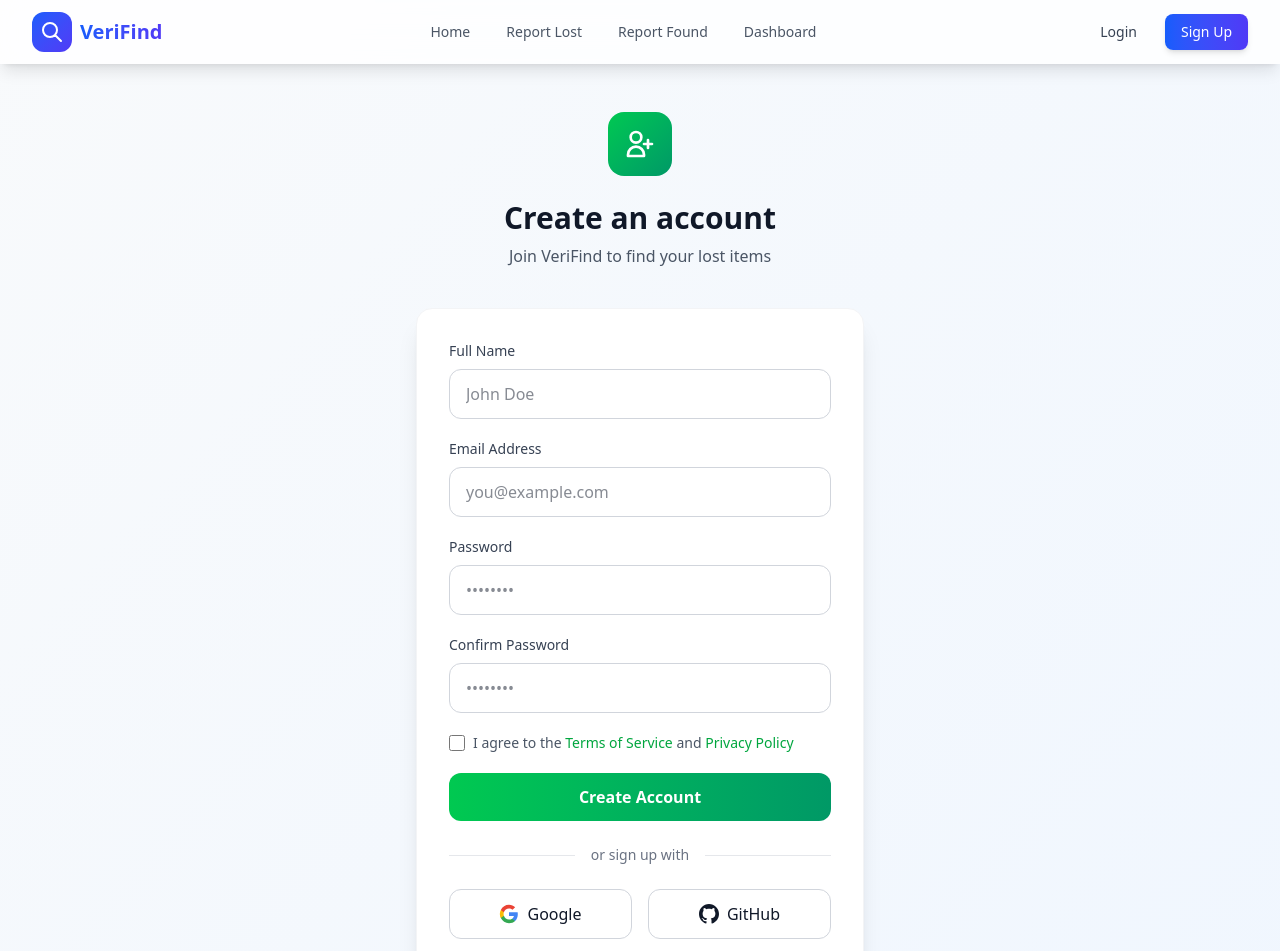
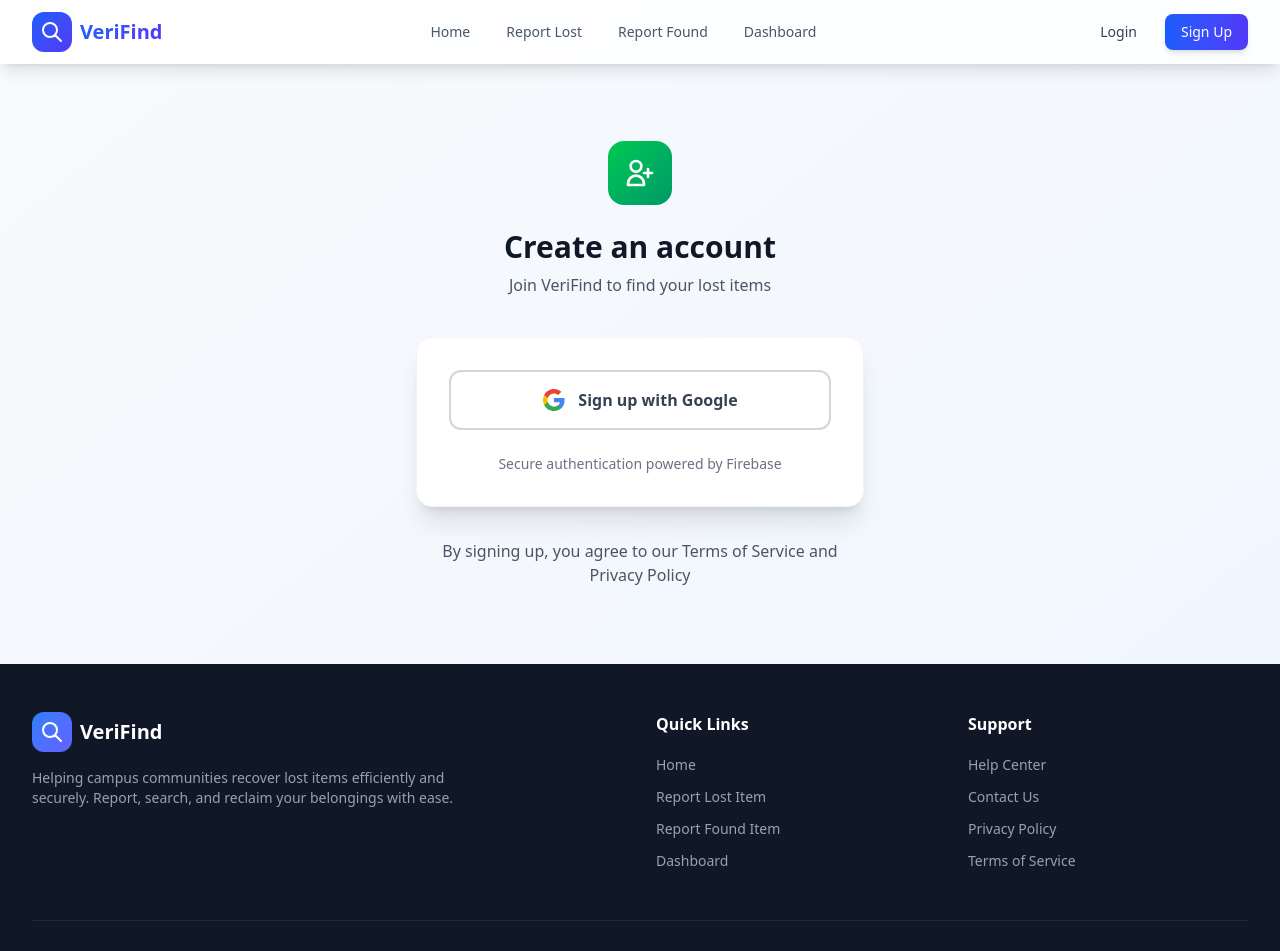
Before and after one commit to Hareeshwar-N-K/Veri-Find, a React (Vite) app: page /register in a window 1280 px wide. Shown: the top 951 px of the page. Built offline with nearby package versions, Linux system fonts and the light colour scheme.

Commit message:
Added Google Auth

```diff
--- a/package.json
+++ b/package.json
@@ -11,6 +11,7 @@
   },
   "dependencies": {
     "@tailwindcss/vite": "^4.1.18",
+    "firebase": "^12.7.0",
     "react": "^19.2.0",
     "react-dom": "^19.2.0",
     "react-router": "^7.11.0",
--- a/src/pages/Login.jsx
+++ b/src/pages/Login.jsx
@@ -1,18 +1,33 @@
 import React, { useState } from "react";
-import { Link } from "react-router-dom";
-import LoadingSpinner from "../components/LoadingSpinner";
+import { auth, provider } from "../firebase/config";
+import { signInWithPopup } from "firebase/auth";
+import { useNavigate } from "react-router-dom";
 
 function Login() {
-  const [email, setEmail] = useState("");
-  const [password, setPassword] = useState("");
+  const [error, setError] = useState("");
   const [isLoading, setIsLoading] = useState(false);
+  const navigate = useNavigate();
 
-  const handleSubmit = (e) => {
-    e.preventDefault();
+  const handleGoogleLogin = async () => {
     setIsLoading(true);
-    // Add Firebase authentication logic here
-    console.log("Logging in with:", email, password);
-    setTimeout(() => setIsLoading(false), 1000);
+    setError("");
+    try {
+      // 1. The Trigger
+      const result = await signInWithPopup(auth, provider);
+
+      // 2. The Success
+      const user = result.user;
+      console.log("Secure Login Success:", user.displayName);
+
+      // Redirect to Home/Dashboard
+      navigate("/");
+    } catch (err) {
+      // 3. The Failure (Handle specific error codes for better UX)
+      console.error("Login Failed:", err);
+      setError("Login failed. Please try again.");
+    } finally {
+      setIsLoading(false);
+    }
   };
 
   return (
@@ -35,84 +50,29 @@
               />
             </svg>
           </div>
-          <h2 className="text-3xl font-bold text-gray-900">Welcome back</h2>
+          <h2 className="text-3xl font-bold text-gray-900">VeriFind Login</h2>
           <p className="mt-2 text-gray-600">
-            Sign in to your account to continue
+            Securely access the Lost & Found portal
           </p>
         </div>
 
-        {/* Form */}
-        <div className="bg-white rounded-2xl shadow-xl p-8 border border-gray-100 relative">
-          {isLoading && (
-            <div className="absolute inset-0 bg-white/90 backdrop-blur-sm flex items-center justify-center rounded-2xl z-10">
-              <LoadingSpinner size="lg" text="Signing in..." />
+        {/* Google Auth */}
+        <div className="bg-white rounded-2xl shadow-xl p-8 border border-gray-100">
+          {error && (
+            <div className="mb-4 p-3 bg-red-50 border border-red-200 rounded-xl">
+              <p className="text-sm text-red-600">{error}</p>
             </div>
           )}
-          <form onSubmit={handleSubmit} className="space-y-6">
-            <div>
-              <label
-                htmlFor="email"
-                className="block text-sm font-medium text-gray-700 mb-2"
-              >
-                Email Address
-              </label>
-              <input
-                id="email"
-                type="email"
-                value={email}
-                onChange={(e) => setEmail(e.target.value)}
-                required
-                className="w-full px-4 py-3 rounded-xl border border-gray-300 focus:ring-2 focus:ring-blue-500 focus:border-transparent transition-all outline-none"
-                placeholder="you@example.com"
-              />
-            </div>
-
-            <div>
-              <div className="flex justify-between items-center mb-2">
-                <label
-                  htmlFor="password"
-                  className="block text-sm font-medium text-gray-700"
-                >
-                  Password
-                </label>
-                <a
-                  href="#"
-                  className="text-sm text-blue-600 hover:text-blue-700"
-                >
-                  Forgot password?
-                </a>
-              </div>
-              <input
-                id="password"
-                type="password"
-                value={password}
-                onChange={(e) => setPassword(e.target.value)}
-                required
-                className="w-full px-4 py-3 rounded-xl border border-gray-300 focus:ring-2 focus:ring-blue-500 focus:border-transparent transition-all outline-none"
-                placeholder="••••••••"
-              />
-            </div>
-
-            <div className="flex items-center">
-              <input
-                id="remember"
-                type="checkbox"
-                className="h-4 w-4 text-blue-600 focus:ring-blue-500 border-gray-300 rounded"
-              />
-              <label htmlFor="remember" className="ml-2 text-sm text-gray-600">
-                Remember me for 30 days
-              </label>
-            </div>
 
           <button
-              type="submit"
+            onClick={handleGoogleLogin}
             disabled={isLoading}
-              className="w-full py-3 px-4 bg-gradient-to-r from-blue-600 to-indigo-600 text-white font-semibold rounded-xl hover:from-blue-700 hover:to-indigo-700 focus:ring-4 focus:ring-blue-300 transition-all disabled:opacity-70 disabled:cursor-not-allowed"
+            className="w-full flex items-center justify-center px-6 py-4 bg-white border-2 border-gray-300 rounded-xl font-semibold text-gray-700 hover:bg-gray-50 hover:border-blue-500 focus:ring-4 focus:ring-blue-300 transition-all disabled:opacity-70 disabled:cursor-not-allowed"
           >
             {isLoading ? (
-                <div className="flex items-center justify-center">
+              <>
                 <svg
-                    className="animate-spin h-5 w-5 mr-2"
+                  className="animate-spin h-5 w-5 mr-3"
                   fill="none"
                   viewBox="0 0 24 24"
                 >
@@ -131,24 +91,10 @@
                   ></path>
                 </svg>
                 Signing in...
-                </div>
+              </>
             ) : (
-                "Sign In"
-              )}
-            </button>
-          </form>
-
-          {/* Divider */}
-          <div className="my-6 flex items-center">
-            <div className="flex-1 border-t border-gray-200"></div>
-            <span className="px-4 text-sm text-gray-500">or continue with</span>
-            <div className="flex-1 border-t border-gray-200"></div>
-          </div>
-
-          {/* Social Login */}
-          <div className="grid grid-cols-2 gap-4">
-            <button className="flex items-center justify-center px-4 py-3 border border-gray-300 rounded-xl hover:bg-gray-50 transition-colors">
-              <svg className="w-5 h-5 mr-2" viewBox="0 0 24 24">
+              <>
+                <svg className="w-6 h-6 mr-3" viewBox="0 0 24 24">
                   <path
                     fill="#4285F4"
                     d="M22.56 12.25c0-.78-.07-1.53-.2-2.25H12v4.26h5.92c-.26 1.37-1.04 2.53-2.21 3.31v2.77h3.57c2.08-1.92 3.28-4.74 3.28-8.09z"
@@ -166,30 +112,19 @@
                     d="M12 5.38c1.62 0 3.06.56 4.21 1.64l3.15-3.15C17.45 2.09 14.97 1 12 1 7.7 1 3.99 3.47 2.18 7.07l3.66 2.84c.87-2.6 3.3-4.53 6.16-4.53z"
                   />
                 </svg>
-              Google
+                Sign in with Google
+              </>
+            )}
           </button>
-            <button className="flex items-center justify-center px-4 py-3 border border-gray-300 rounded-xl hover:bg-gray-50 transition-colors">
-              <svg
-                className="w-5 h-5 mr-2"
-                fill="currentColor"
-                viewBox="0 0 24 24"
-              >
-                <path d="M12 0c-6.626 0-12 5.373-12 12 0 5.302 3.438 9.8 8.207 11.387.599.111.793-.261.793-.577v-2.234c-3.338.726-4.033-1.416-4.033-1.416-.546-1.387-1.333-1.756-1.333-1.756-1.089-.745.083-.729.083-.729 1.205.084 1.839 1.237 1.839 1.237 1.07 1.834 2.807 1.304 3.492.997.107-.775.418-1.305.762-1.604-2.665-.305-5.467-1.334-5.467-5.931 0-1.311.469-2.381 1.236-3.221-.124-.303-.535-1.524.117-3.176 0 0 1.008-.322 3.301 1.23.957-.266 1.983-.399 3.003-.404 1.02.005 2.047.138 3.006.404 2.291-1.552 3.297-1.23 3.297-1.23.653 1.653.242 2.874.118 3.176.77.84 1.235 1.911 1.235 3.221 0 4.609-2.807 5.624-5.479 5.921.43.372.823 1.102.823 2.222v3.293c0 .319.192.694.801.576 4.765-1.589 8.199-6.086 8.199-11.386 0-6.627-5.373-12-12-12z" />
-              </svg>
-              GitHub
-            </button>
-          </div>
+
+          <p className="mt-6 text-center text-sm text-gray-500">
+            Secure authentication powered by Firebase
+          </p>
         </div>
 
-        {/* Sign Up Link */}
+        {/* Info Text */}
         <p className="mt-8 text-center text-gray-600">
-          Don't have an account?{" "}
-          <Link
-            to="/register"
-            className="font-semibold text-blue-600 hover:text-blue-700"
-          >
-            Sign up for free
-          </Link>
+          By signing in, you agree to our Terms of Service and Privacy Policy
         </p>
       </div>
     </div>
--- a/src/pages/Register.jsx
+++ b/src/pages/Register.jsx
@@ -1,26 +1,33 @@
 import React, { useState } from "react";
-import { Link } from "react-router-dom";
-import LoadingSpinner from "../components/LoadingSpinner";
+import { auth, provider } from "../firebase/config";
+import { signInWithPopup } from "firebase/auth";
+import { useNavigate } from "react-router-dom";
 
 function Register() {
-  const [formData, setFormData] = useState({
-    fullName: "",
-    email: "",
-    password: "",
-    confirmPassword: "",
-  });
+  const [error, setError] = useState("");
   const [isLoading, setIsLoading] = useState(false);
+  const navigate = useNavigate();
 
-  const handleChange = (e) => {
-    setFormData({ ...formData, [e.target.name]: e.target.value });
-  };
+  const handleGoogleSignUp = async () => {
+    setIsLoading(true);
+    setError("");
+    try {
+      // 1. The Trigger
+      const result = await signInWithPopup(auth, provider);
 
-  const handleSubmit = (e) => {
-    e.preventDefault();
-    setIsLoading(true);
-    // Add Firebase registration logic here
-    console.log("Registering with:", formData);
-    setTimeout(() => setIsLoading(false), 1000);
+      // 2. The Success
+      const user = result.user;
+      console.log("Secure Sign Up Success:", user.displayName);
+
+      // Redirect to Home/Dashboard
+      navigate("/");
+    } catch (err) {
+      // 3. The Failure (Handle specific error codes for better UX)
+      console.error("Sign Up Failed:", err);
+      setError("Sign up failed. Please try again.");
+    } finally {
+      setIsLoading(false);
+    }
   };
 
   return (
@@ -51,118 +58,23 @@
           </p>
         </div>
 
-        {/* Form */}
-        <div className="bg-white rounded-2xl shadow-xl p-8 border border-gray-100 relative">
-          {isLoading && (
-            <div className="absolute inset-0 bg-white/90 backdrop-blur-sm flex items-center justify-center rounded-2xl z-10">
-              <LoadingSpinner size="lg" text="Creating your account..." />
+        {/* Google Auth */}
+        <div className="bg-white rounded-2xl shadow-xl p-8 border border-gray-100">
+          {error && (
+            <div className="mb-4 p-3 bg-red-50 border border-red-200 rounded-xl">
+              <p className="text-sm text-red-600">{error}</p>
             </div>
           )}
-          <form onSubmit={handleSubmit} className="space-y-5">
-            <div>
-              <label
-                htmlFor="fullName"
-                className="block text-sm font-medium text-gray-700 mb-2"
-              >
-                Full Name
-              </label>
-              <input
-                id="fullName"
-                name="fullName"
-                type="text"
-                value={formData.fullName}
-                onChange={handleChange}
-                required
-                className="w-full px-4 py-3 rounded-xl border border-gray-300 focus:ring-2 focus:ring-green-500 focus:border-transparent transition-all outline-none"
-                placeholder="John Doe"
-              />
-            </div>
-
-            <div>
-              <label
-                htmlFor="email"
-                className="block text-sm font-medium text-gray-700 mb-2"
-              >
-                Email Address
-              </label>
-              <input
-                id="email"
-                name="email"
-                type="email"
-                value={formData.email}
-                onChange={handleChange}
-                required
-                className="w-full px-4 py-3 rounded-xl border border-gray-300 focus:ring-2 focus:ring-green-500 focus:border-transparent transition-all outline-none"
-                placeholder="you@example.com"
-              />
-            </div>
-
-            <div>
-              <label
-                htmlFor="password"
-                className="block text-sm font-medium text-gray-700 mb-2"
-              >
-                Password
-              </label>
-              <input
-                id="password"
-                name="password"
-                type="password"
-                value={formData.password}
-                onChange={handleChange}
-                required
-                className="w-full px-4 py-3 rounded-xl border border-gray-300 focus:ring-2 focus:ring-green-500 focus:border-transparent transition-all outline-none"
-                placeholder="••••••••"
-              />
-            </div>
-
-            <div>
-              <label
-                htmlFor="confirmPassword"
-                className="block text-sm font-medium text-gray-700 mb-2"
-              >
-                Confirm Password
-              </label>
-              <input
-                id="confirmPassword"
-                name="confirmPassword"
-                type="password"
-                value={formData.confirmPassword}
-                onChange={handleChange}
-                required
-                className="w-full px-4 py-3 rounded-xl border border-gray-300 focus:ring-2 focus:ring-green-500 focus:border-transparent transition-all outline-none"
-                placeholder="••••••••"
-              />
-            </div>
-
-            <div className="flex items-start">
-              <input
-                id="terms"
-                type="checkbox"
-                required
-                className="h-4 w-4 text-green-600 focus:ring-green-500 border-gray-300 rounded mt-0.5"
-              />
-              <label htmlFor="terms" className="ml-2 text-sm text-gray-600">
-                I agree to the{" "}
-                <a href="#" className="text-green-600 hover:text-green-700">
-                  Terms of Service
-                </a>{" "}
-                and{" "}
-                <a href="#" className="text-green-600 hover:text-green-700">
-                  Privacy Policy
-                </a>
-              </label>
-            </div>
 
           <button
-              type="submit"
+            onClick={handleGoogleSignUp}
             disabled={isLoading}
-              className="w-full py-3 px-4 bg-gradient-to-r from-green-500 to-emerald-600 text-white font-semibold rounded-xl hover:from-green-600 hover:to-emerald-700 focus:ring-4 focus:ring-green-300 transition-all disabled:opacity-70 disabled:cursor-not-allowed"
+            className="w-full flex items-center justify-center px-6 py-4 bg-white border-2 border-gray-300 rounded-xl font-semibold text-gray-700 hover:bg-gray-50 hover:border-green-500 focus:ring-4 focus:ring-green-300 transition-all disabled:opacity-70 disabled:cursor-not-allowed"
           >
             {isLoading ? (
-                <div className="flex items-center justify-center">
+              <>
                 <svg
-                    className="animate-spin h-5 w-5 mr-2"
+                  className="animate-spin h-5 w-5 mr-3"
                   fill="none"
                   viewBox="0 0 24 24"
                 >
@@ -181,24 +93,10 @@
                   ></path>
                 </svg>
                 Creating account...
-                </div>
+              </>
             ) : (
-                "Create Account"
-              )}
-            </button>
-          </form>
-
-          {/* Divider */}
-          <div className="my-6 flex items-center">
-            <div className="flex-1 border-t border-gray-200"></div>
-            <span className="px-4 text-sm text-gray-500">or sign up with</span>
-            <div className="flex-1 border-t border-gray-200"></div>
-          </div>
-
-          {/* Social Login */}
-          <div className="grid grid-cols-2 gap-4">
-            <button className="flex items-center justify-center px-4 py-3 border border-gray-300 rounded-xl hover:bg-gray-50 transition-colors">
-              <svg className="w-5 h-5 mr-2" viewBox="0 0 24 24">
+              <>
+                <svg className="w-6 h-6 mr-3" viewBox="0 0 24 24">
                   <path
                     fill="#4285F4"
                     d="M22.56 12.25c0-.78-.07-1.53-.2-2.25H12v4.26h5.92c-.26 1.37-1.04 2.53-2.21 3.31v2.77h3.57c2.08-1.92 3.28-4.74 3.28-8.09z"
@@ -216,30 +114,19 @@
                     d="M12 5.38c1.62 0 3.06.56 4.21 1.64l3.15-3.15C17.45 2.09 14.97 1 12 1 7.7 1 3.99 3.47 2.18 7.07l3.66 2.84c.87-2.6 3.3-4.53 6.16-4.53z"
                   />
                 </svg>
-              Google
+                Sign up with Google
+              </>
+            )}
           </button>
-            <button className="flex items-center justify-center px-4 py-3 border border-gray-300 rounded-xl hover:bg-gray-50 transition-colors">
-              <svg
-                className="w-5 h-5 mr-2"
-                fill="currentColor"
-                viewBox="0 0 24 24"
-              >
-                <path d="M12 0c-6.626 0-12 5.373-12 12 0 5.302 3.438 9.8 8.207 11.387.599.111.793-.261.793-.577v-2.234c-3.338.726-4.033-1.416-4.033-1.416-.546-1.387-1.333-1.756-1.333-1.756-1.089-.745.083-.729.083-.729 1.205.084 1.839 1.237 1.839 1.237 1.07 1.834 2.807 1.304 3.492.997.107-.775.418-1.305.762-1.604-2.665-.305-5.467-1.334-5.467-5.931 0-1.311.469-2.381 1.236-3.221-.124-.303-.535-1.524.117-3.176 0 0 1.008-.322 3.301 1.23.957-.266 1.983-.399 3.003-.404 1.02.005 2.047.138 3.006.404 2.291-1.552 3.297-1.23 3.297-1.23.653 1.653.242 2.874.118 3.176.77.84 1.235 1.911 1.235 3.221 0 4.609-2.807 5.624-5.479 5.921.43.372.823 1.102.823 2.222v3.293c0 .319.192.694.801.576 4.765-1.589 8.199-6.086 8.199-11.386 0-6.627-5.373-12-12-12z" />
-              </svg>
-              GitHub
-            </button>
-          </div>
+
+          <p className="mt-6 text-center text-sm text-gray-500">
+            Secure authentication powered by Firebase
+          </p>
         </div>
 
-        {/* Login Link */}
+        {/* Info Text */}
         <p className="mt-8 text-center text-gray-600">
-          Already have an account?{" "}
-          <Link
-            to="/login"
-            className="font-semibold text-green-600 hover:text-green-700"
-          >
-            Sign in
-          </Link>
+          By signing up, you agree to our Terms of Service and Privacy Policy
         </p>
       </div>
     </div>
```
Also changed, not shown: src/firebase/config.js (+9 -0 lines), 2 other files (tests, documents, lock files or other folders). Lines whose indentation alone changed are shown as unchanged.
